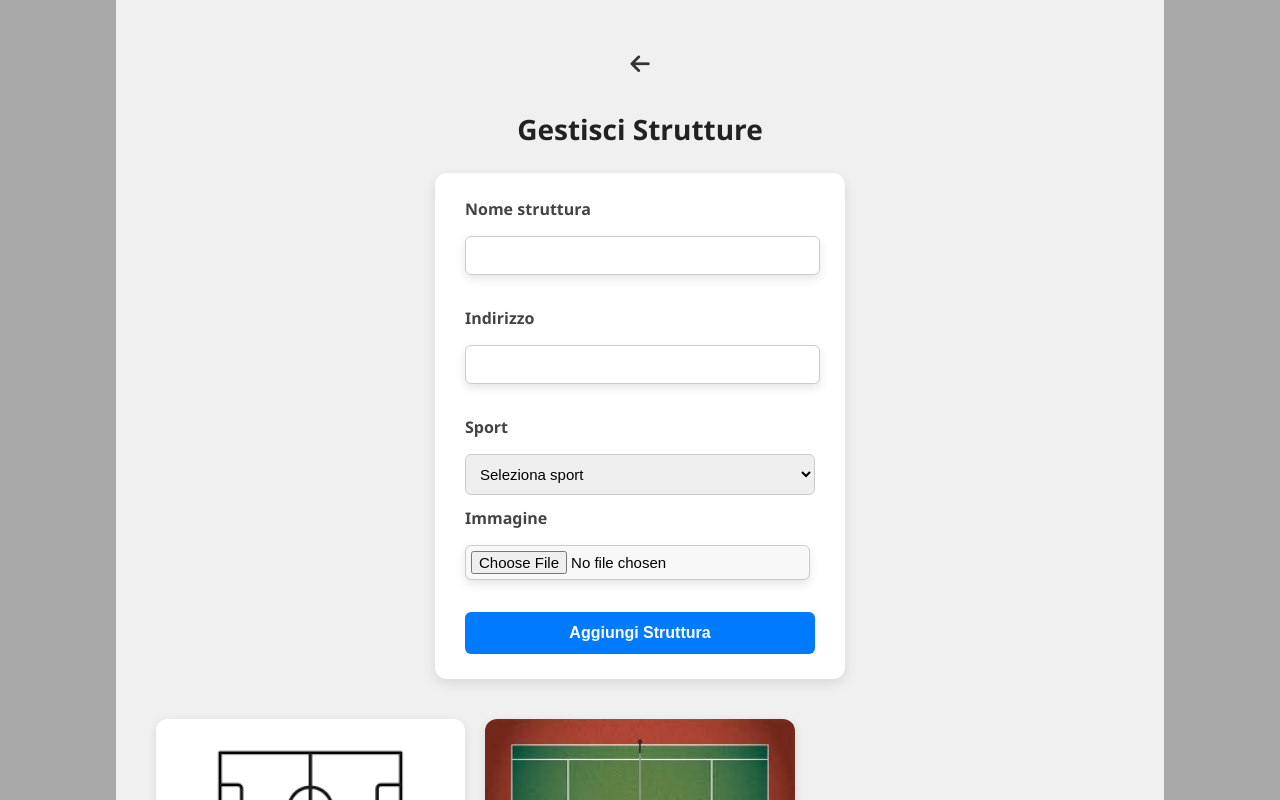
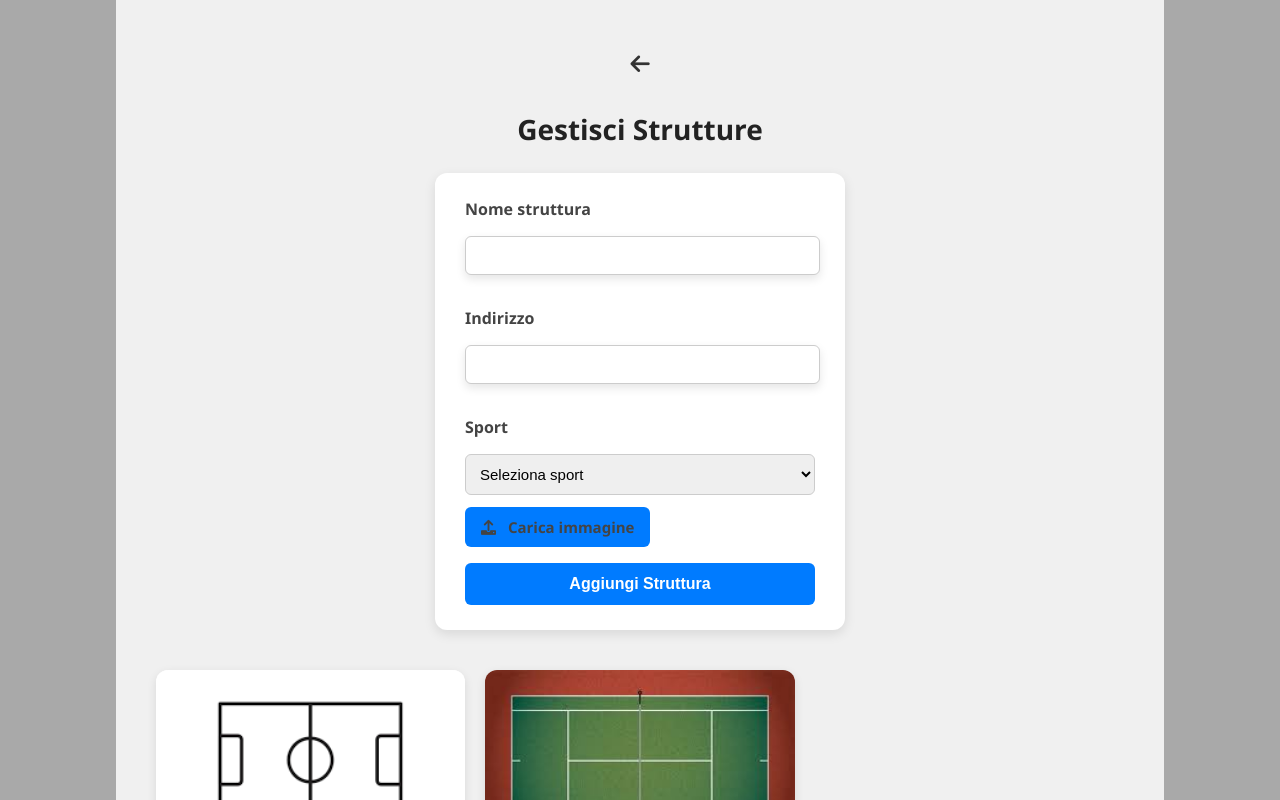
Before and after one commit to Emanuele0103/PlaySport, an Angular app in the folder PlaySportFE/: page /strutture in a window 1280 px wide. Shown: the top 800 px of the page. Built offline with nearby package versions, Linux system fonts and the light colour scheme.

Commit message:
Improve owner section

```diff
--- a/PlaySportFE/src/app/owner-structures/owner-structures.component.css
+++ b/PlaySportFE/src/app/owner-structures/owner-structures.component.css
@@ -125,3 +125,31 @@ button:hover {
   transition: color 0.3s;
   margin-bottom: 10px;
 }
+
+.upload-label {
+  background-color: #007bff;
+  color: white;
+  padding: 10px 16px;
+  border-radius: 6px;
+  display: inline-block;
+  cursor: pointer;
+  font-weight: 500;
+  font-size: 15px;
+  text-align: center;
+  transition: background-color 0.3s ease;
+  width: fit-content;
+}
+
+.upload-label i {
+  margin-right: 8px;
+}
+
+.upload-label:hover {
+  background-color: #0056b3;
+}
+
+.file-name {
+  font-size: 14px;
+  margin-top: 6px;
+  color: #444;
+}
--- a/PlaySportFE/src/app/owner-structures/owner-structures.component.html
+++ b/PlaySportFE/src/app/owner-structures/owner-structures.component.html
@@ -24,8 +24,11 @@
             <option value="basket">Basket</option>
         </select>
 
-        <label for="immagine">Immagine</label>
-        <input id="immagine" type="file" (change)="onImageSelected($event)" accept="image/*" required />
+        <label for="immagine" class="upload-label">
+            <i class="fas fa-upload"></i> Carica immagine
+            <input id="immagine" type="file" (change)="onImageSelected($event)" accept="image/*" hidden />
+        </label>
+        <span class="file-name" *ngIf="selectedFileName">📂 {{ selectedFileName }}</span>
         <img *ngIf="anteprima" [src]="anteprima" alt="Anteprima" class="file-preview" />
 
         <button type="submit">{{ editMode ? 'Salva Modifiche' : 'Aggiungi Struttura' }}</button>
--- a/PlaySportFE/src/app/owner-structures/owner-structures.component.ts
+++ b/PlaySportFE/src/app/owner-structures/owner-structures.component.ts
@@ -21,6 +21,8 @@ export class OwnerStructuresComponent implements OnInit {
   editMode: boolean = false;
   currentEditId: number | null = null;
   nextId: number = 1;
+  anteprima: string | null = null;
+  selectedFileName: string = '';
 
   constructor(private location: Location) {}
 
@@ -68,14 +70,15 @@ export class OwnerStructuresComponent implements OnInit {
       const nuovaStruttura = { ...this.formModel, id: this.nextId++ };
       this.strutture.push(nuovaStruttura);
       this.formModel = this.getEmptyStruttura();
+      this.anteprima = null;
+      this.selectedFileName = '';
     }
   }
-
-  anteprima: string | null = null;
 
   onImageSelected(event: any): void {
     const file = event.target.files[0];
     if (file) {
+      this.selectedFileName = file.name;
       const reader = new FileReader();
       reader.onload = (e: any) => {
         this.anteprima = e.target.result;
@@ -89,12 +92,16 @@ export class OwnerStructuresComponent implements OnInit {
     this.formModel = { ...struttura };
     this.editMode = true;
     this.currentEditId = struttura.id;
+    this.anteprima = struttura.imgUrl;
+    this.selectedFileName = struttura.immagine;
   }
 
   annullaModifica(): void {
     this.editMode = false;
     this.currentEditId = null;
     this.formModel = this.getEmptyStruttura();
+    this.anteprima = null;
+    this.selectedFileName = '';
   }
 
   eliminaStruttura(id: number): void {
```
